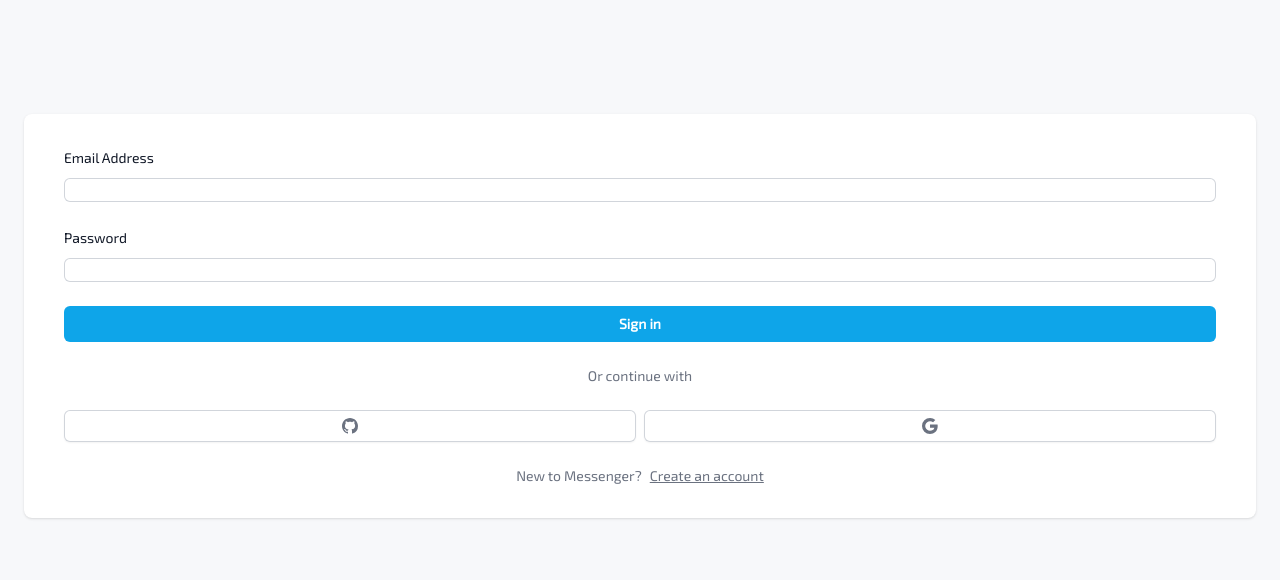
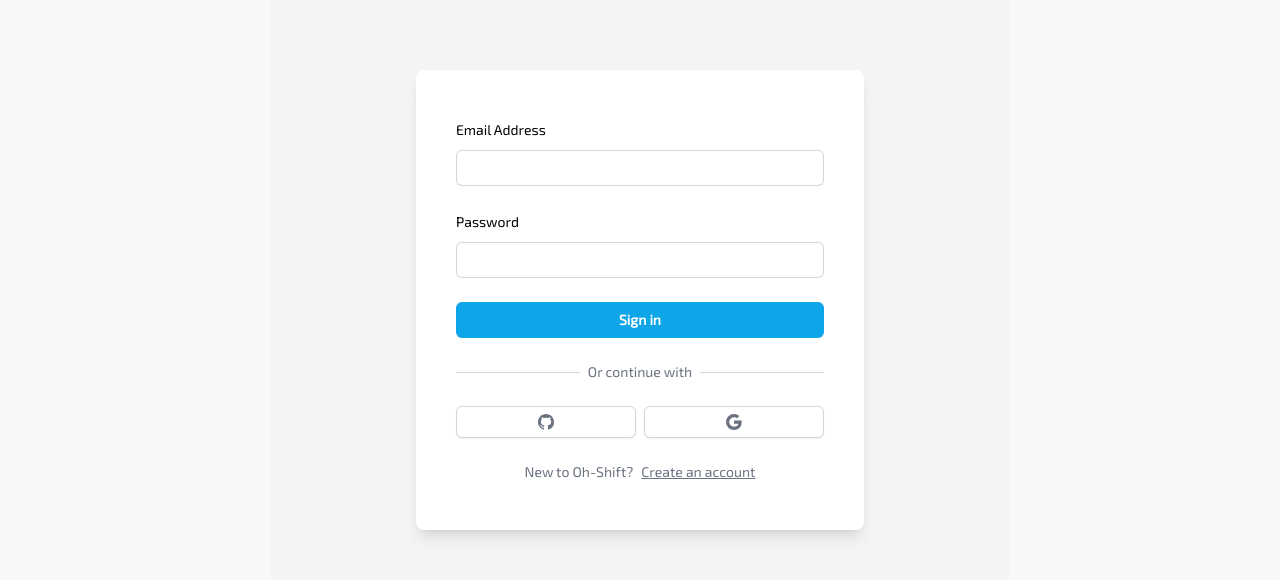
Before and after one commit to Phoenix-Dev1/oh-shift, a Next.js app: page / in a window 1280 px wide. Shown: the part 177-757 px from the top of the page. Built offline with nearby package versions, Linux system fonts and the light colour scheme; no server answers.

Commit message:
[ADD] - AuthForm

```diff
--- a/package.json
+++ b/package.json
@@ -10,6 +10,7 @@
   },
   "dependencies": {
     "@next-auth/prisma-adapter": "^1.0.7",
+    "@prisma/client": "^6.3.1",
     "aos": "^2.3.4",
     "axios": "^1.7.9",
     "bcrypt": "^5.1.1",
--- a/src/app/(site)/components/AuthForm.tsx
+++ b/src/app/(site)/components/AuthForm.tsx
@@ -87,28 +87,10 @@ const AuthForm = () => {
   };
 
   return (
-    <div
-      className="
-  mt-8
-  sm:mx-auto
-  sm:w-full
-  sm:mx-w-md
-  "
-    >
-      <div
-        className="
-        bg-white
-        px-4
-        py-8
-        shadow
-        sm:rounded-lg
-        sm:px-10"
-      >
-        <form
-          className="space-y-6
-         "
-          onSubmit={handleSubmit(onSubmit)}
-        >
+    <div className="flex items-center justify-center min-h-screen bg-gray-100 dark:bg-bg-900 py-8 px-4 sm:px-6 lg:px-8">
+      <div className="max-w-md w-full space-y-8">
+        <div className="bg-white dark:bg-bg-800 py-12 px-6 shadow-lg rounded-lg sm:px-10">
+          <form className="space-y-6" onSubmit={handleSubmit(onSubmit)}>
             {variant === "REGISTER" && (
               <Input
                 id="name"
@@ -142,35 +124,11 @@ const AuthForm = () => {
           </form>
           <div className="mt-6">
             <div className="relative">
-            <div
-              className="
-            absolute
-            inset-0
-            flex
-            items-center
-            "
-            >
-              <div
-                className="w-full
-              border-t
-              border-gray-300"
-              />
+              <div className="absolute inset-0 flex items-center">
+                <div className="w-full border-t border-gray-300 dark:border-gray-700" />
               </div>
-            <div
-              className="relative
-            flex
-            flex-col
-            gap-2
-            text-center
-            justify-center
-            text-sm"
-            >
-              <span
-                className="
-              bg-white
-              px-2
-              text-gray-500"
-              >
+              <div className="relative flex justify-center text-sm">
+                <span className="px-2 bg-white dark:bg-bg-800 text-gray-500">
                   Or continue with
                 </span>
               </div>
@@ -186,24 +144,18 @@ const AuthForm = () => {
               />
             </div>
           </div>
-        <div
-          className="
-        flex
-        gap-2
-        justify-center
-        text-sm
-        mt-6
-        px-2
-        text-gray-500
-        "
-        >
+          <div className="flex gap-2 justify-center text-sm mt-6 px-2 text-gray-500">
             <div>
               {variant === "LOGIN"
-              ? "New to Messenger?"
+                ? "New to Oh-Shift?"
                 : "Already have an account?"}
             </div>
-          <div onClick={toggleVariant} className="underline cursor-pointer">
+            <div
+              onClick={toggleVariant}
+              className="underline cursor-pointer text-primary-600 hover:text-primary-500"
+            >
               {variant === "LOGIN" ? "Create an account" : "Login"}
+            </div>
           </div>
         </div>
       </div>
--- a/src/app/(site)/page.tsx
+++ b/src/app/(site)/page.tsx
@@ -4,15 +4,21 @@ import AuthForm from "./components/AuthForm";
 export default function Home() {
   return (
     <div
-      className="h-screen bg-bg-900 dark:bg-bg-900 flex
+      className="
+    h-screen
+    bg-bg-900
+    dark:bg-bg-900
+    flex
     min-h-full
     flex-col
     justify-center
-    py-12
+    items-center
     sm:px-6
-    lg:px9 "
+    lg:px9"
     >
-      <AuthForm />
+      <span className="md:w-3/5 sm:w-full">
+        <AuthForm />
+      </span>
     </div>
   );
 }
--- a/src/app/components/Footer.tsx
+++ b/src/app/components/Footer.tsx
@@ -56,7 +56,7 @@ const Footer = () => {
       </footer>
 
       {/* Mobile Footer (screens <640px) */}
-      <footer className="w-full bg-bg-full px-4 mb-14 py-6 text-[var(--text-primary)] block sm:hidden">
+      <footer className="w-full bg-bg-900 dark:bg-bg-900 px-4 mb-14 py-6 text-[var(--text-primary)] block sm:hidden">
         <div className="mx-auto flex max-w-screen-xl flex-col items-center justify-between gap-4 sm:flex-row">
           <p className="text-center text-sm sm:text-left">
             © 2025 Made with ♥ by Bar Kaziro.
--- a/src/app/components/inputs/Input.tsx
+++ b/src/app/components/inputs/Input.tsx
@@ -32,7 +32,8 @@ const Input: React.FC<InputProps> = ({
         text-sm
         font-medium
         leading-6
-        text-gray-900"
+        text-black
+        dark:text-white"
         htmlFor={id}
       >
         {label}
@@ -47,12 +48,16 @@ const Input: React.FC<InputProps> = ({
           {...register(id, { required })}
           className={clsx(
             `
-          form-input
           block
+          bg-white
+          dark:bg-bg-800
           w-full
           rounded-md
           border-0
-          py-1.5text-gray-900
+          py-1.5
+          px-1.5
+          dark:text-white
+          text-gray-900
           shasow-sm
           ring-1
           ring-inset
--- a/src/app/globals.css
+++ b/src/app/globals.css
@@ -11,7 +11,6 @@
 body {
   font-family: "Exo 2", sans-serif, -apple-system, BlinkMacSystemFont,
     "Segoe UI", Roboto, "Helvetica Neue", Arial;
-  height: 100%;
 }
 /* Default light theme */
 :root {
```
Also changed, not shown: 1 other file (tests, documents, lock files or other folders). Lines whose indentation alone changed are shown as unchanged.
